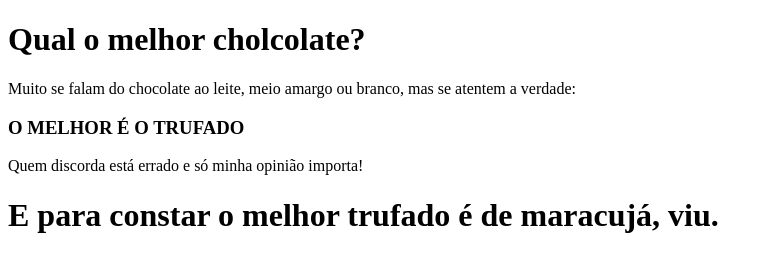
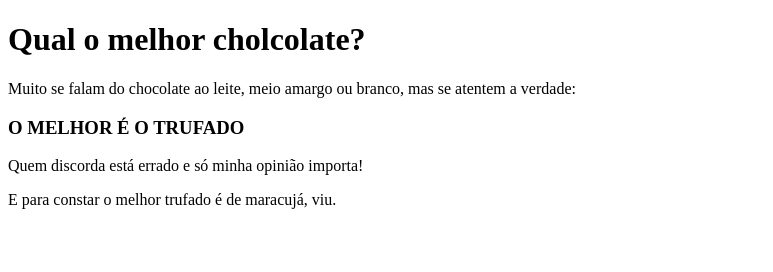
Before and after one commit to thatasilv/testeGit, a plain HTML site: page index.html in a window 1280 px wide. Shown: the whole page, without its empty margins (0-773 px from the left). Drawn offline with Linux system fonts and the light colour scheme.

Commit message:
atulizado2

```diff
--- a/index.html
+++ b/index.html
@@ -10,6 +10,6 @@
 <p>Muito se falam do chocolate ao leite, meio amargo ou branco, mas se atentem a verdade:</p>
 <h3>O MELHOR É O TRUFADO</h3>
 <P>Quem discorda está errado e só minha opinião importa!</P>
-<h1>E para constar o melhor trufado é de maracujá, viu.</h1>
+<p>E para constar o melhor trufado é de maracujá, viu.</p>
 </body>
 </html>
```
